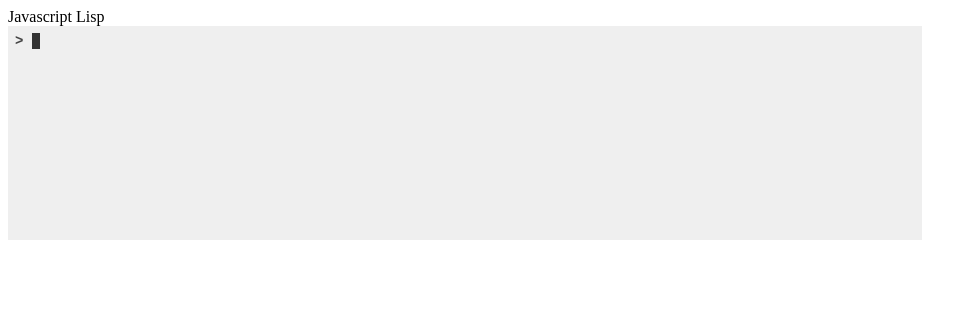
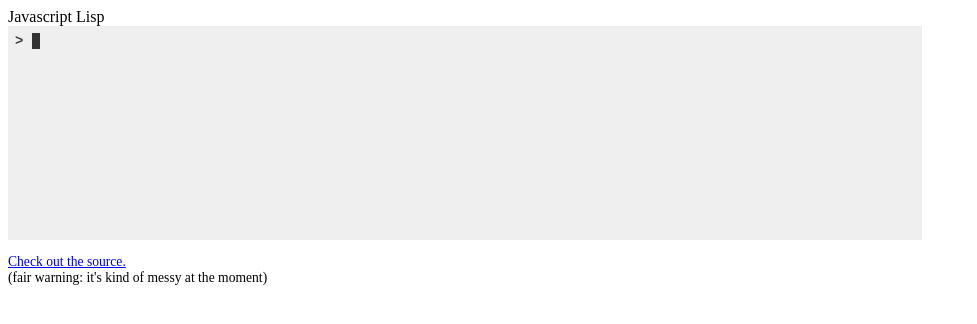
Before and after one commit to AlecBenzer/jslisp, a plain HTML site: page index.html in a window 1280 px wide. Shown: the whole page, without its empty margins (0-977 px from the left). Drawn offline with Linux system fonts and the light colour scheme.

Commit message:
updated index.html with link to source

```diff
--- a/index.html
+++ b/index.html
@@ -7,7 +7,7 @@
     <script type="text/javascript">
       $(document).ready(function() {
         var myconsole = $('<div class="console">');
-        $('body').append(myconsole);
+        $('#test').append(myconsole);
         var controller = myconsole.console({
           promptLabel: '> ',
           continuedPromptLabel: '  ',
@@ -76,5 +76,8 @@
     <div id="test">
       Javascript Lisp
     </div>
+    <p style="font-size: 85%">
+      <a href="https://github.com/alecbenzer/jslisp">Check out the source.</a><br />(fair warning: it's kind of messy at the moment)
+    </p>
   </body>
 </html>
```
